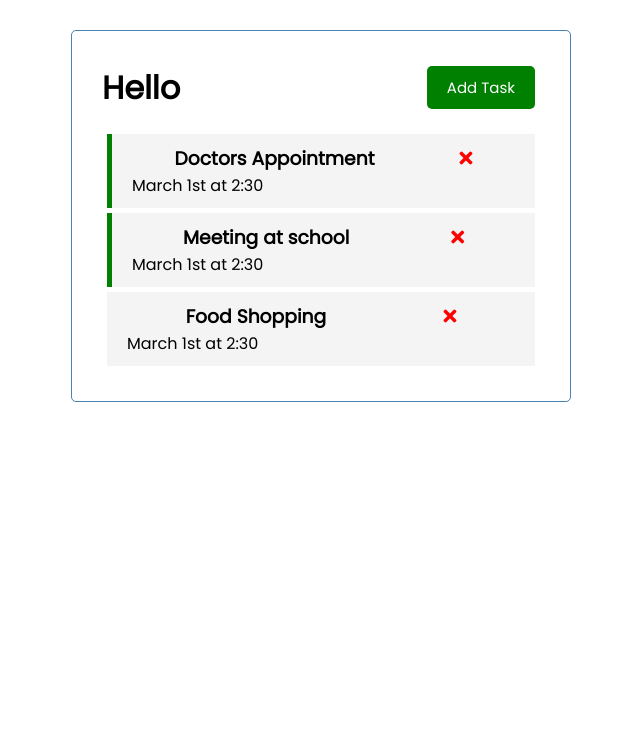
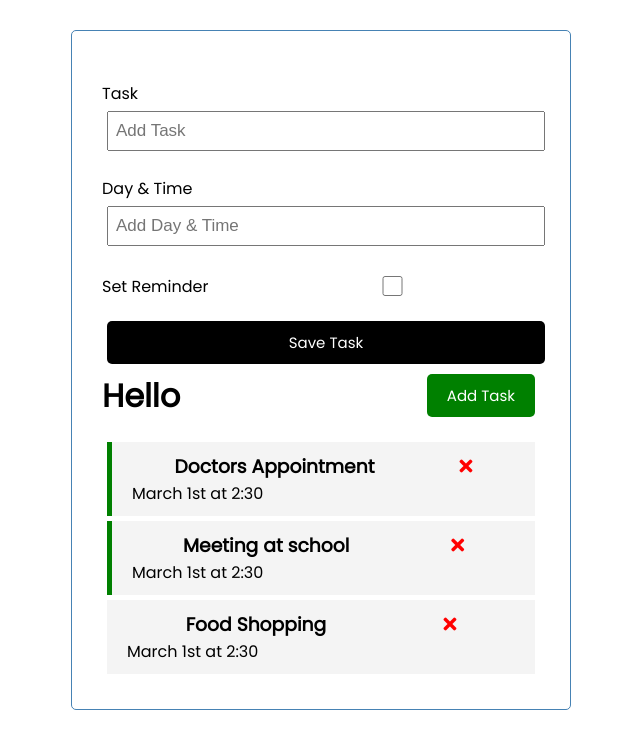
Before and after one commit to RianIslam/vue-start, a Vue app: page / in a window 1280 px wide. Shown: the top 748 px of the page, without its empty margins (319-959 px from the left). Built offline with nearby package versions, Linux system fonts and the light colour scheme.

Commit message:
add Tasks

```diff
--- a/src/App.vue
+++ b/src/App.vue
@@ -1,5 +1,6 @@
 <template>
   <div class="container">
+    <AddTask/>
     <Header title="Hello"/>
     <Tasks @toggle-reminder="toggleReminder" @delete-task="deleteTask" :tasks="tasks"/>
   </div>
@@ -8,12 +9,13 @@
 <script>
 import Header from "./components/Header";
 import Tasks from './components/Tasks'
-
+import AddTask from './components/AddTask'
 export default {
   name: "App",
   components: {
     Header,
-    Tasks
+    Tasks,
+    AddTask
   },
   data(){
     return{
--- /dev/null
+++ b/src/components/AddTask.vue
@@ -0,0 +1,68 @@
+    <template>
+    <form>
+    <div class="form-control">
+      <label>Task</label>
+      <input type="text" v-model="text" name="text" placeholder="Add Task" />
+    </div>
+    <div class="form-control">
+      <label>Day & Time</label>
+      <input
+        type="text"
+        v-model="day"
+        name="day"
+        placeholder="Add Day & Time"
+      />
+    </div>
+    <div class="form-control form-control-check">
+      <label>Set Reminder</label>
+      <input type="checkbox" v-model="reminder" name="reminder" />
+    </div>
+
+    <input type="submit" value="Save Task" class="btn btn-block" />
+  </form>
+</template>
+<script>
+
+export default {
+    name : 'AddTask',
+    data(){
+      return {
+        text: '',
+        day: '',
+        reminder: false
+      }
+    }
+
+}
+</script>
+
+<style scoped>
+.add-form {
+  margin-bottom: 40px;
+}
+.form-control {
+  margin: 20px 0;
+}
+.form-control label {
+  display: block;
+}
+.form-control input {
+  width: 100%;
+  height: 40px;
+  margin: 5px;
+  padding: 3px 7px;
+  font-size: 17px;
+}
+.form-control-check {
+  display: flex;
+  align-items: center;
+  justify-content: space-between;
+}
+.form-control-check label {
+  flex: 1;
+}
+.form-control-check input {
+  flex: 2;
+  height: 20px;
+}
+</style>
```
